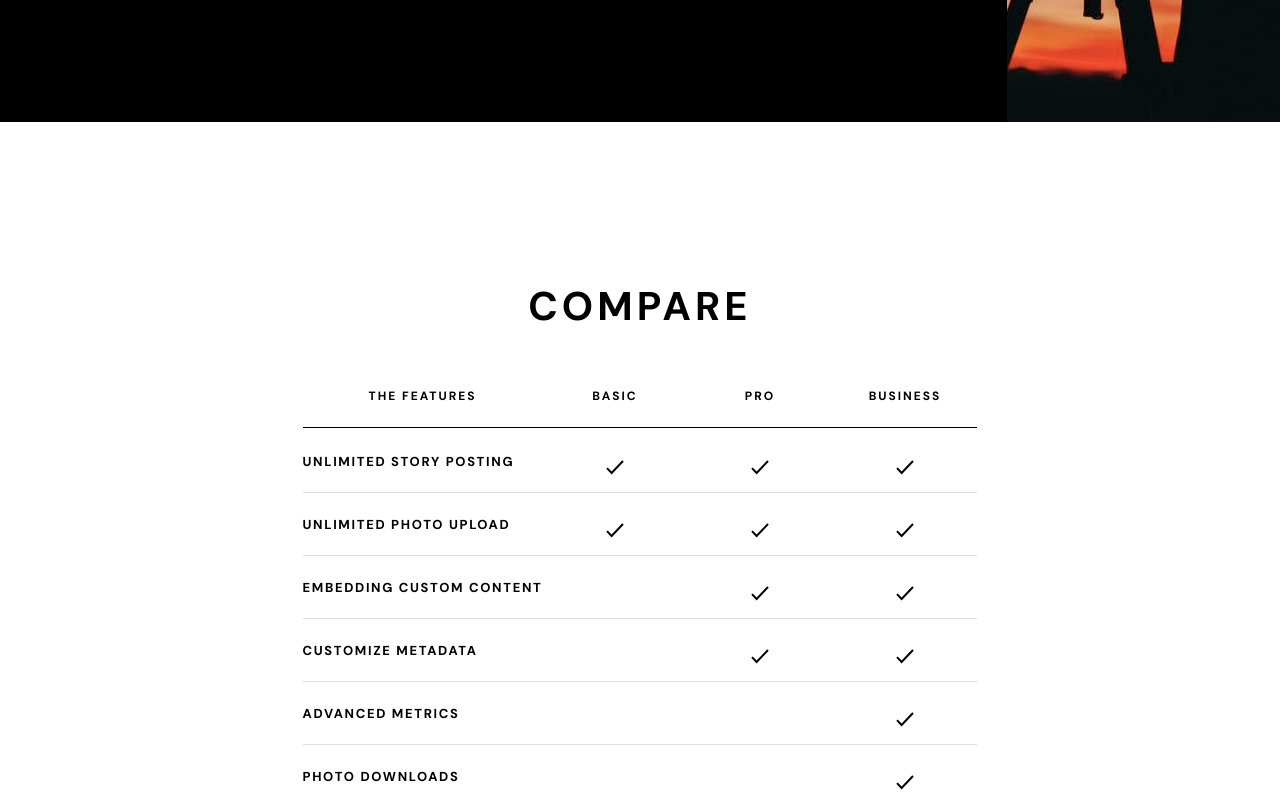
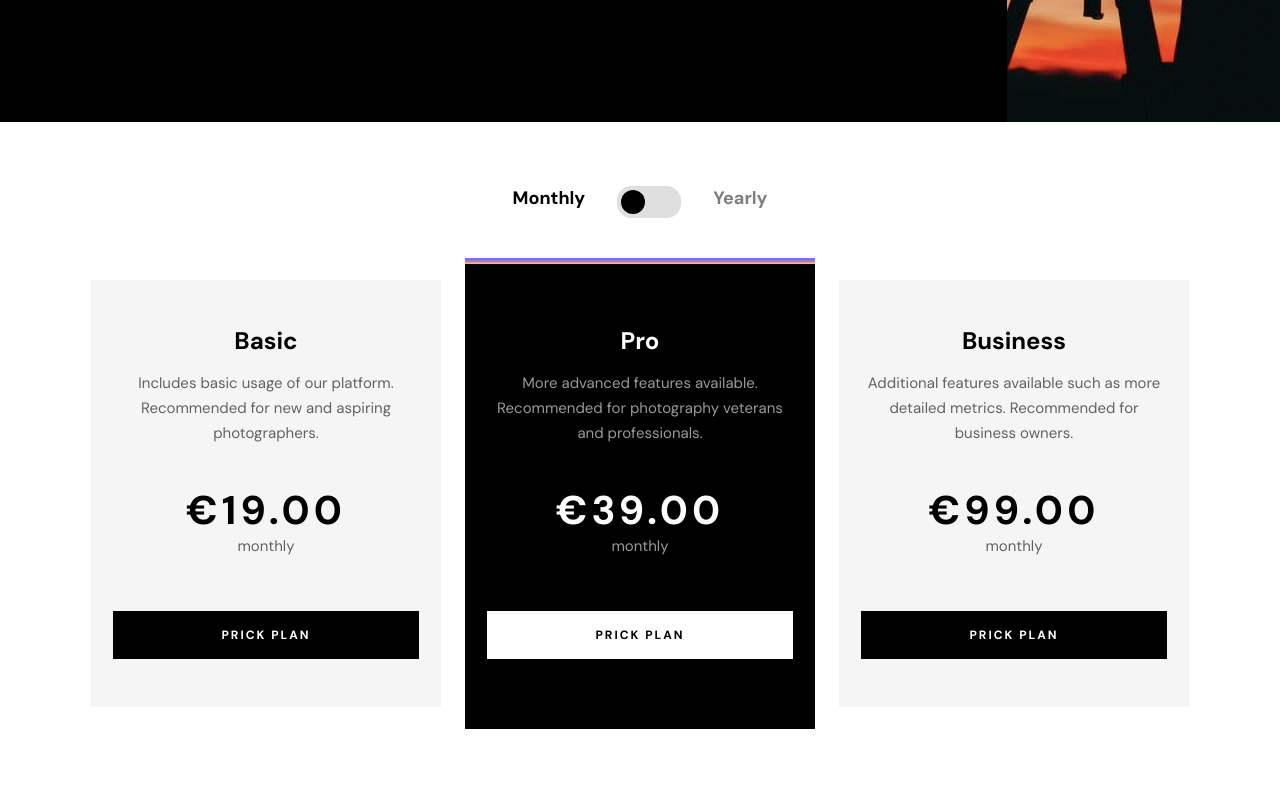
Before and after one commit to aramfilak/photosnap, a React (Create React App) app: page /pricing in a window 1280 px wide. Shown: the part 440-1240 px from the top of the page. Built offline with nearby package versions, Linux system fonts and the light colour scheme.

Commit message:
add plans components

```diff
--- a/src/components/Compare/Compare.tsx
+++ b/src/components/Compare/Compare.tsx
@@ -7,17 +7,12 @@ interface Feature {
   pro: boolean;
   business: boolean;
 }
-const features: Feature[] = [
-  { name: "unlimited story posting", basic: true, pro: true, business: true },
-  { name: "unlimited photo upload", basic: true, pro: true, business: true },
-  { name: "embedding custom content", basic: false, pro: true, business: true },
-  { name: "customize metadata", basic: false, pro: true, business: true },
-  { name: "advanced metrics", basic: false, pro: false, business: true },
-  { name: "photo downloads ", basic: false, pro: false, business: true },
-  { name: "search engine indexing", basic: false, pro: false, business: true },
-  { name: "custom analytics", basic: false, pro: false, business: true },
-];
-const Compare: React.FC = () => {
+
+interface CompareProps {
+  features: Feature[];
+}
+
+const Compare: React.FC<CompareProps> = ({ features }) => {
   const renderedFeatures = features.map((feature, index) => {
     return (
       <tr key={index}>
--- /dev/null
+++ b/src/components/Plans/Plans.scss
@@ -0,0 +1,163 @@
+@use "../../sass/abstracts/" as *;
+.plans {
+  padding-inline: rem(28);
+  padding-block: rem(64);
+  display: flex;
+  flex-direction: column;
+  align-items: center;
+  justify-content: center;
+
+  .plan-switcher {
+    display: flex;
+    justify-content: center;
+    gap: rem(32);
+    margin-bottom: rem(40);
+
+    .monthly,
+    .yearly {
+      font-weight: 700;
+      font-size: rem(18);
+      line-height: rem(25);
+      color: var(--dark);
+      opacity: 0.5;
+      transition: all 0.3s ease-in-out;
+    }
+
+    .btn {
+      position: relative;
+      width: rem(64);
+      height: rem(32);
+      background-color: var(--light-gray);
+      border-radius: rem(14.5);
+
+      &::after {
+        content: "";
+        transition: all 0.3s ease-in-out;
+        position: absolute;
+        top: 50%;
+        left: 25%;
+        transform: translate(-50%, -50%);
+        width: rem(24);
+        height: rem(24);
+        background-color: var(--dark);
+        border-radius: 50%;
+      }
+    }
+
+    &.yearly {
+      .btn::after {
+        left: 75%;
+      }
+
+      .yearly {
+        opacity: 1;
+      }
+    }
+
+    &.monthly .monthly {
+      opacity: 1;
+    }
+  }
+
+  .wrapper {
+    display: flex;
+    flex-direction: column;
+    gap: rem(24);
+
+    .plan {
+      width: rem(350);
+      text-align: center;
+      padding-block: rem(48);
+      padding-inline: rem(22);
+      background-color: var(--plan);
+      color: var(--dark);
+
+      &.recommended {
+        background-color: var(--dark);
+        color: var(--light);
+        position: relative;
+
+        &::before {
+          content: "";
+          position: absolute;
+          top: 0;
+          left: 0;
+          width: 100%;
+          height: rem(6);
+          background: var(--main-accent);
+        }
+
+        .description,
+        .payment-type {
+          color: var(--light);
+        }
+      }
+
+      .name {
+        text-transform: capitalize;
+        margin-bottom: rem(18);
+      }
+
+      .description,
+      .payment-type {
+        font-weight: 400;
+        font-size: rem(15);
+        line-height: rem(25);
+        text-align: center;
+        color: var(--dark);
+        opacity: 0.6;
+        margin-bottom: rem(40);
+      }
+
+      .btn {
+        margin-top: rem(52);
+        width: 100%;
+      }
+    }
+  }
+
+  @media (min-width: 48em) and (max-width: 75em) {
+    align-items: unset;
+    .wrapper {
+      .plan {
+        min-width: 100%;
+        text-align: start;
+        position: relative;
+        .description {
+          max-width: rem(270);
+          text-align: start;
+        }
+
+        .btn {
+          width: rem(270);
+        }
+
+        .payment-type,
+        .price {
+          position: absolute;
+          right: rem(22);
+        }
+
+        .price {
+          top: rem(42);
+        }
+
+        .payment-type {
+          top: rem(90);
+        }
+      }
+    }
+  }
+
+  @include mq(xl) {
+    .wrapper {
+      flex-direction: row;
+      justify-content: center;
+      align-items: center;
+
+      .recommended {
+        padding-block: rem(70);
+      }
+    }
+  }
+}
--- /dev/null
+++ b/src/components/Plans/Plans.tsx
@@ -0,0 +1,57 @@
+import "./Plans.scss";
+import React, { useState } from "react";
+import classNames from "classnames";
+import Button from "../Button/Button";
+
+interface Plan {
+  name: string;
+  description: string;
+  yearlyPrice: number;
+  monthlyPrice: number;
+  link: string;
+  recommended: boolean;
+}
+
+interface PlanProps {
+  plans: Plan[];
+}
+
+const Plans: React.FC<PlanProps> = ({ plans }) => {
+  const [yearly, setYearly] = useState<boolean>(false);
+
+  const switcherClassName = classNames("plan-switcher", {
+    yearly: yearly,
+    monthly: !yearly,
+  });
+
+  const renderedPlans = plans.map((plan, index) => {
+    const { name, description, yearlyPrice, monthlyPrice, link, recommended } = plan;
+
+    const planClassName = classNames("plan", { recommended });
+
+    return (
+      <div className={planClassName} key={index}>
+        <h2 className="name">{name}</h2>
+        <p className="description">{description}</p>
+        <h1 className="price">{`€${yearly ? yearlyPrice.toFixed(2) : monthlyPrice.toFixed(2)}`}</h1>
+        <span className="payment-type">{yearly ? "yearly" : "monthly"}</span>
+        <Button primary dark={!recommended}>
+          <a href={link}>prick plan</a>
+        </Button>
+      </div>
+    );
+  });
+
+  return (
+    <div className={"plans"}>
+      <div className={switcherClassName}>
+        <span className="monthly">Monthly</span>
+        <button className="btn" onClick={() => setYearly((prv) => !prv)}></button>
+        <span className="yearly">Yearly</span>
+      </div>
+      <div className="wrapper">{renderedPlans}</div>
+    </div>
+  );
+};
+
+export default Plans;
--- a/src/pages/Pricing/Pricing.tsx
+++ b/src/pages/Pricing/Pricing.tsx
@@ -2,10 +2,13 @@ import React from "react";
 import { useGlobalContext } from "../../context";
 import Beta from "../../components/Beta/Beta";
 import Article from "../../components/Article/Article";
+import Compare from "../../components/Compare/Compare";
+import Plans from "../../components/Plans/Plans";
+import { features, plans } from "./data";
 import pricing_01_de from "../../assets/pricing/desktop/hero.jpg";
 import pricing_01_tb from "../../assets/pricing/tablet/hero.jpg";
 import pricing_01_mb from "../../assets/pricing/mobile/hero.jpg";
-import Compare from "../../components/Compare/Compare";
+
 const Pricing: React.FC = () => {
   const { isMobile, isTablet } = useGlobalContext()!;
   return (
@@ -20,7 +23,8 @@ const Pricing: React.FC = () => {
         dark
         rtl
       />
-      <Compare />
+      <Plans plans={plans} />
+      <Compare features={features} />
       <Beta />
     </div>
   );
--- /dev/null
+++ b/src/pages/Pricing/data.tsx
@@ -0,0 +1,58 @@
+interface Feature {
+  name: string;
+  basic: boolean;
+  pro: boolean;
+  business: boolean;
+}
+
+const features: Feature[] = [
+  { name: "unlimited story posting", basic: true, pro: true, business: true },
+  { name: "unlimited photo upload", basic: true, pro: true, business: true },
+  { name: "embedding custom content", basic: false, pro: true, business: true },
+  { name: "customize metadata", basic: false, pro: true, business: true },
+  { name: "advanced metrics", basic: false, pro: false, business: true },
+  { name: "photo downloads ", basic: false, pro: false, business: true },
+  { name: "search engine indexing", basic: false, pro: false, business: true },
+  { name: "custom analytics", basic: false, pro: false, business: true },
+];
+
+interface Plan {
+  name: string;
+  description: string;
+  yearlyPrice: number;
+  monthlyPrice: number;
+  link: string;
+  recommended: boolean;
+}
+
+const plans: Plan[] = [
+  {
+    name: "basic",
+    description:
+      "Includes basic usage of our platform. Recommended for new and aspiring photographers.",
+    yearlyPrice: 190.0,
+    monthlyPrice: 19.0,
+    link: "#",
+    recommended: false,
+  },
+  {
+    name: "pro",
+    description:
+      "More advanced features available. Recommended for photography veterans and professionals.",
+    yearlyPrice: 390.0,
+    monthlyPrice: 39.0,
+    link: "#",
+    recommended: true,
+  },
+  {
+    name: "business",
+    description:
+      "Additional features available such as more detailed metrics. Recommended for business owners.",
+    yearlyPrice: 990.0,
+    monthlyPrice: 99.0,
+    link: "#",
+    recommended: false,
+  },
+];
+
+export { features, plans };
--- a/src/sass/base/_variables.scss
+++ b/src/sass/base/_variables.scss
@@ -3,4 +3,5 @@
   --dark: #000;
   --light: #fff;
   --light-gray: #dfdfdf;
+  --plan: #f5f5f5;
 }
```
Also changed, not shown: src/components/Compare/Compare.scss (+9 -0 lines).
